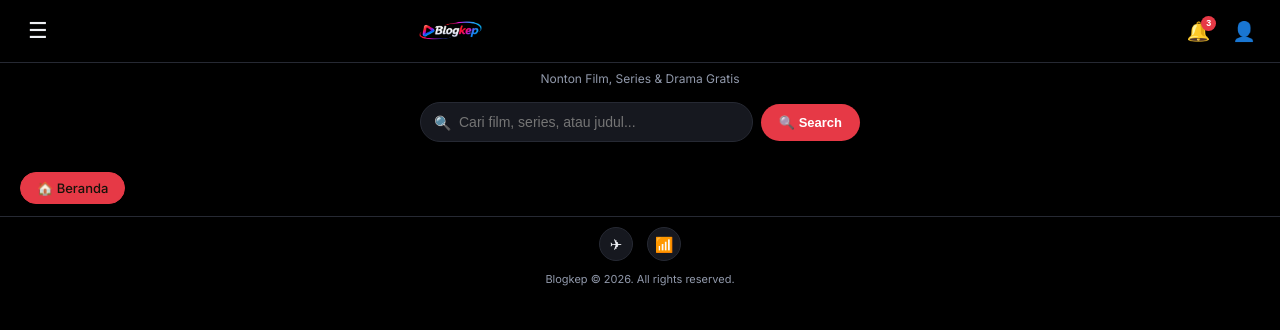
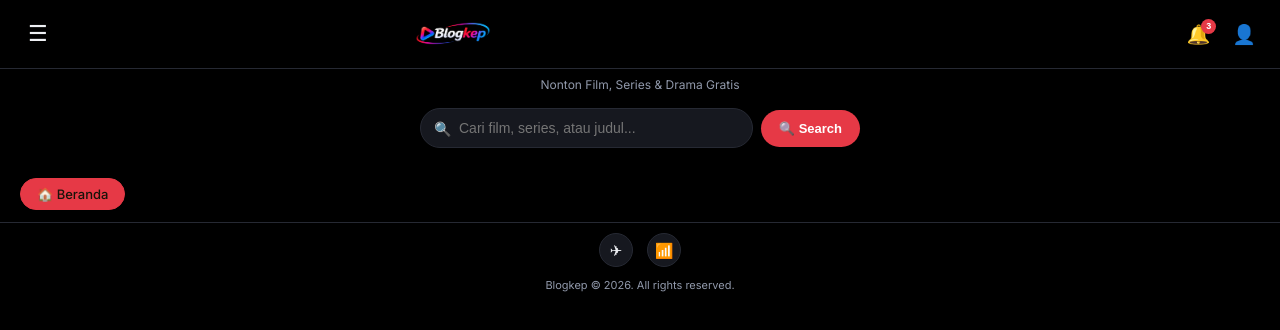
Before and after one commit to alex0402200-art/Hdr-web, a website: page public/index.html in a window 1280 px wide. Drawn offline with Linux system fonts and the light colour scheme; no server answers.

Commit message:
Add styles for brand-big class

```diff
--- a/public/style.css
+++ b/public/style.css
@@ -125,6 +125,12 @@ h1, h2, h3, .brand, .btn, .video-title {
   align-items: center;
   gap: 2px;
   margin: 0 auto;
+}
+
+.brand-big img {
+  height: 40px;
+  width: auto;
+  display: block;
 }
 
 .brand-accent { color: var(--red); }
```
